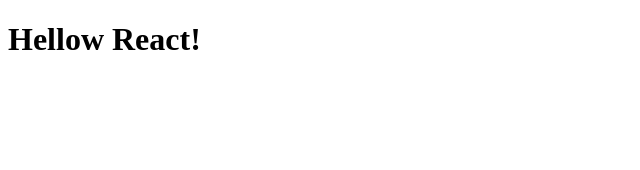
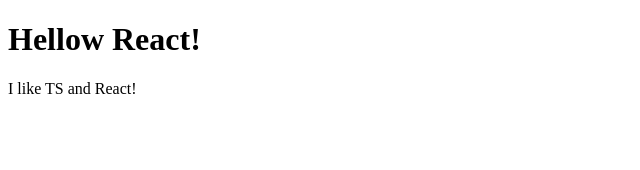
Before and after one commit to DoGukKim/react-basic-prepare, a React (Create React App) app: page / in a window 1280 px wide. Shown: the top 170 px of the page, without its empty margins (0-640 px from the left). Built offline with nearby package versions, Linux system fonts and the light colour scheme.

Commit message:
UpdateChildrenPrepare

```diff
--- a/src/Components/App.js
+++ b/src/Components/App.js
@@ -3,7 +3,7 @@
 function App() {
   return (
     <>
-      <Screen name="React!" />
+      <Screen name="React!">I like TS and React!</Screen>
     </>
   );
 }
--- a/src/Components/Screen.js
+++ b/src/Components/Screen.js
@@ -1,9 +1,10 @@
-import React from "react";
+import React, { children } from "react";
 
-const Screen = ({ name }) => {
+const Screen = ({ name, children }) => {
   return (
     <>
       <h1>Hellow {name}</h1>
+      <p>{children}</p>
     </>
   );
 };
```
